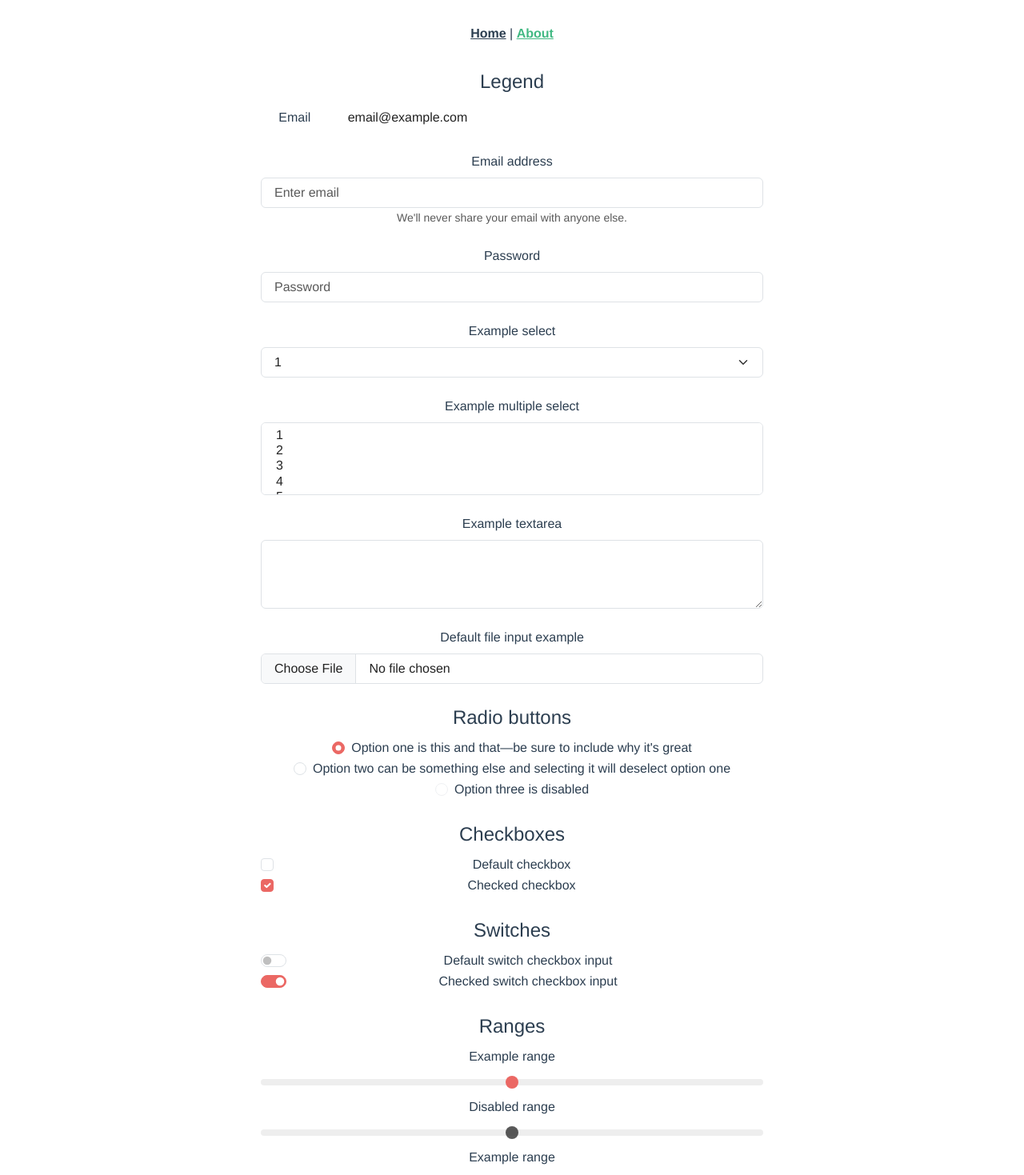
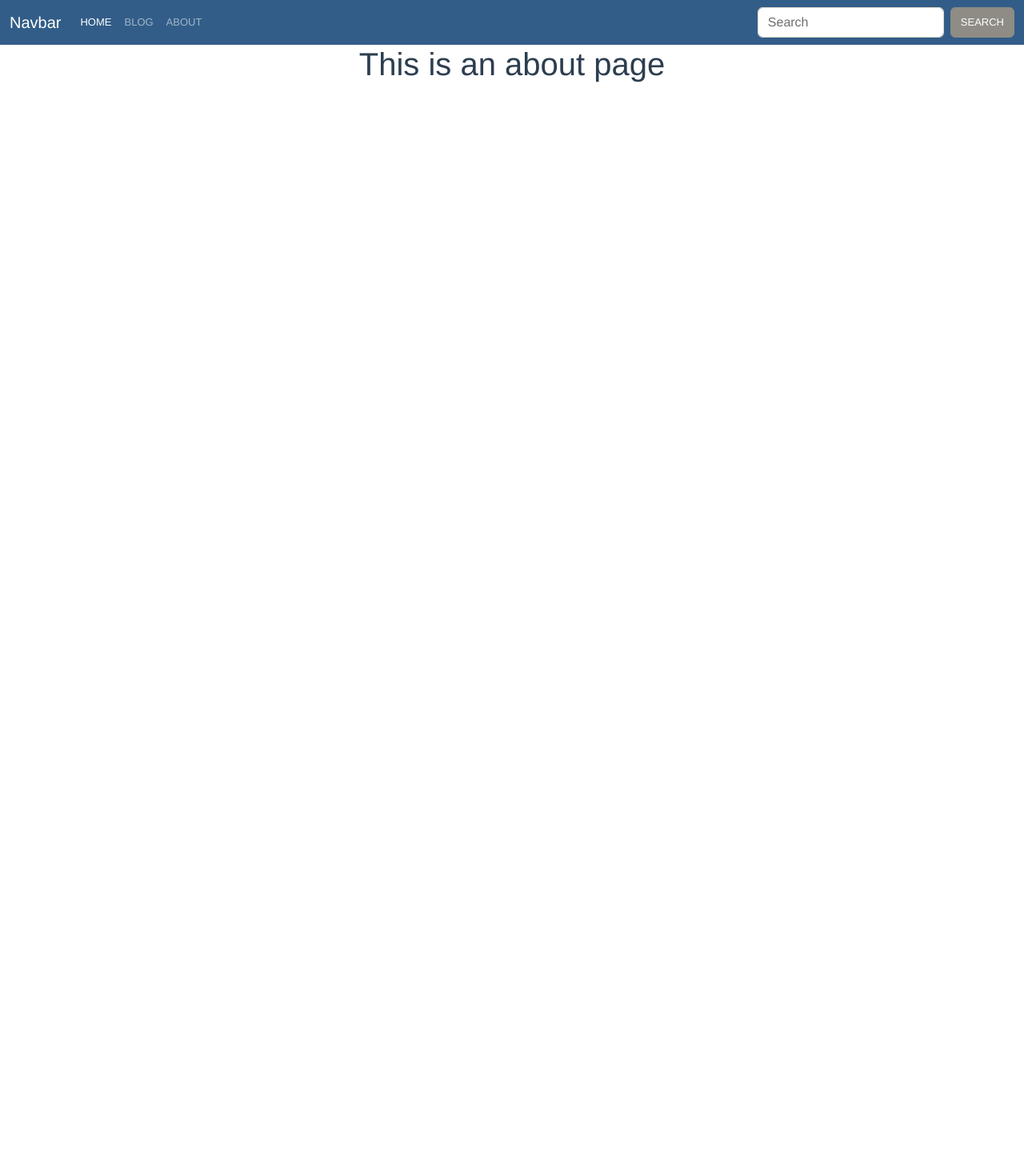
Before and after one commit to Ya27cine/vuejs3-navigation, a Vue app: page /about in a window 1280 px wide. Shown: the top 1469 px of the page at 80% size. After the commit the page ends 800 px from the top, so only its background shows below. Built offline with nearby package versions, Linux system fonts and the light colour scheme; a web font is replaced by a local one.

Commit message:
Router Name

```diff
--- a/src/App.vue
+++ b/src/App.vue
@@ -1,12 +1,24 @@
 <template>
-  <div id="nav">
-    <router-link to="/">Home</router-link> |
-    <router-link to="/about">About</router-link>
+
+    <Navbar />
+
+  <div class="container">
+    <router-view/>
+  </div>
+</template>
+
+<script>
+import Navbar from './components/Navbar.vue';
+
+export default {
+  components:  {
+    Navbar
+  }
+
+}
+</script>
 
 
-  </div>
-  <router-view/>
-</template>
 
 <style>
 #app {
--- /dev/null
+++ b/src/components/Navbar.vue
@@ -0,0 +1,40 @@
+<template >
+
+<nav class="navbar navbar-expand-lg navbar-dark bg-primary">
+  <div class="container-fluid">
+    <a class="navbar-brand" href="#">Navbar</a>
+    <button class="navbar-toggler" type="button" data-bs-toggle="collapse" data-bs-target="#navbarColor01" aria-controls="navbarColor01" aria-expanded="false" aria-label="Toggle navigation">
+      <span class="navbar-toggler-icon"></span>
+    </button>
+
+    <div class="collapse navbar-collapse" id="navbarColor01">
+      <ul class="navbar-nav me-auto">
+        <li class="nav-item">
+          <router-link class="nav-link active" :to="{name: 'Home'}">Home
+            <span class="visually-hidden">(current)</span>
+          </router-link>
+        </li>
+        <li class="nav-item">
+          <router-link class="nav-link" :to="{name: 'Blog'}">Blog</router-link>
+        </li>
+        <li class="nav-item">
+          <router-link class="nav-link" :to="{name: 'About'}">About</router-link>
+        </li>
+      </ul>
+      <form class="d-flex">
+        <input class="form-control me-sm-2" type="text" placeholder="Search">
+        <button class="btn btn-secondary my-2 my-sm-0" type="submit">Search</button>
+      </form>
+    </div>
+  </div>
+</nav>
+
+</template>
+<script>
+export default {
+
+}
+</script>
+<style lang="">
+
+</style>
--- a/src/router/index.js
+++ b/src/router/index.js
@@ -1,13 +1,20 @@
 import { createRouter, createWebHistory } from 'vue-router'
 import Home from '../views/Home.vue'
 import About from '../views/About.vue'
-import "bootswatch/dist/journal/bootstrap.min.css";
+import Blog from '../views/blog'
+
+import "bootswatch/dist/sandstone/bootstrap.min.css";
 
 const routes = [
   {
     path: '/',
     name: 'Home',
     component: Home
+  },
+  {
+    path: '/blog',
+    name: 'Blog',
+    component: Blog
   },
   {
     path: '/about',
--- a/src/views/About.vue
+++ b/src/views/About.vue
@@ -1,122 +1,5 @@
 <template>
-
-
-<div class="row">
-  <div class="col-md-6 mx-auto">
-
-    <form>
-  <fieldset>
-    <legend>Legend</legend>
-    <div class="form-group row">
-      <label for="staticEmail" class="col-sm-2 col-form-label">Email</label>
-      <div class="col-sm-10">
-        <input type="text" readonly="" class="form-control-plaintext" id="staticEmail" value="email@example.com">
-      </div>
-    </div>
-    <div class="form-group">
-      <label for="exampleInputEmail1" class="form-label mt-4">Email address</label>
-      <input type="email" class="form-control" id="exampleInputEmail1" aria-describedby="emailHelp" placeholder="Enter email">
-      <small id="emailHelp" class="form-text text-muted">We'll never share your email with anyone else.</small>
-    </div>
-    <div class="form-group">
-      <label for="exampleInputPassword1" class="form-label mt-4">Password</label>
-      <input type="password" class="form-control" id="exampleInputPassword1" placeholder="Password">
-    </div>
-    <div class="form-group">
-      <label for="exampleSelect1" class="form-label mt-4">Example select</label>
-      <select class="form-select" id="exampleSelect1">
-        <option>1</option>
-        <option>2</option>
-        <option>3</option>
-        <option>4</option>
-        <option>5</option>
-      </select>
-    </div>
-    <div class="form-group">
-      <label for="exampleSelect2" class="form-label mt-4">Example multiple select</label>
-      <select multiple="" class="form-select" id="exampleSelect2">
-        <option>1</option>
-        <option>2</option>
-        <option>3</option>
-        <option>4</option>
-        <option>5</option>
-      </select>
-    </div>
-    <div class="form-group">
-      <label for="exampleTextarea" class="form-label mt-4">Example textarea</label>
-      <textarea class="form-control" id="exampleTextarea" rows="3"></textarea>
-    </div>
-    <div class="form-group">
-      <label for="formFile" class="form-label mt-4">Default file input example</label>
-      <input class="form-control" type="file" id="formFile">
-    </div>
-    <fieldset class="form-group">
-      <legend class="mt-4">Radio buttons</legend>
-      <div class="form-check">
-        <label class="form-check-label">
-          <input type="radio" class="form-check-input" name="optionsRadios" id="optionsRadios1" value="option1" checked="">
-          Option one is this and that—be sure to include why it's great
-        </label>
-      </div>
-      <div class="form-check">
-        <label class="form-check-label">
-          <input type="radio" class="form-check-input" name="optionsRadios" id="optionsRadios2" value="option2">
-          Option two can be something else and selecting it will deselect option one
-        </label>
-      </div>
-      <div class="form-check disabled">
-        <label class="form-check-label">
-          <input type="radio" class="form-check-input" name="optionsRadios" id="optionsRadios3" value="option3" disabled="">
-          Option three is disabled
-        </label>
-      </div>
-    </fieldset>
-    <fieldset class="form-group">
-      <legend class="mt-4">Checkboxes</legend>
-      <div class="form-check">
-        <input class="form-check-input" type="checkbox" value="" id="flexCheckDefault">
-        <label class="form-check-label" for="flexCheckDefault">
-          Default checkbox
-        </label>
-      </div>
-      <div class="form-check">
-        <input class="form-check-input" type="checkbox" value="" id="flexCheckChecked" checked="">
-        <label class="form-check-label" for="flexCheckChecked">
-          Checked checkbox
-        </label>
-      </div>
-    </fieldset>
-    <fieldset>
-      <legend class="mt-4">Switches</legend>
-      <div class="form-check form-switch">
-        <input class="form-check-input" type="checkbox" id="flexSwitchCheckDefault">
-        <label class="form-check-label" for="flexSwitchCheckDefault">Default switch checkbox input</label>
-      </div>
-      <div class="form-check form-switch">
-        <input class="form-check-input" type="checkbox" id="flexSwitchCheckChecked" checked="">
-        <label class="form-check-label" for="flexSwitchCheckChecked">Checked switch checkbox input</label>
-      </div>
-    </fieldset>
-    <fieldset class="form-group">
-      <legend class="mt-4">Ranges</legend>
-        <label for="customRange1" class="form-label">Example range</label>
-        <input type="range" class="form-range" id="customRange1">
-        <label for="disabledRange" class="form-label">Disabled range</label>
-        <input type="range" class="form-range" id="disabledRange" disabled="">
-        <label for="customRange3" class="form-label">Example range</label>
-        <input type="range" class="form-range" min="0" max="5" step="0.5" id="customRange3">
-    </fieldset>
-    <button type="submit" class="btn btn-primary">Submit</button>
-  </fieldset>
-</form>
-
-
-
-
+  <div class="about">
+    <h1>This is an about page</h1>
   </div>
-</div>
-
-
-
-
 </template>
--- /dev/null
+++ b/src/views/blog/index.vue
@@ -0,0 +1,19 @@
+<template>
+    <div class="container my-3 ">
+        <ul class="list-group">
+        <li class="list-group-item d-flex justify-content-between align-items-center">
+            Cras justo odio
+            <span class="badge bg-primary rounded-pill">14</span>
+        </li>
+        <li class="list-group-item d-flex justify-content-between align-items-center">
+            Dapibus ac facilisis in
+            <span class="badge bg-primary rounded-pill">2</span>
+        </li>
+        <li class="list-group-item d-flex justify-content-between align-items-center">
+            Morbi leo risus
+            <span class="badge bg-primary rounded-pill">1</span>
+        </li>
+        </ul>
+    </div>
+
+</template>
```
